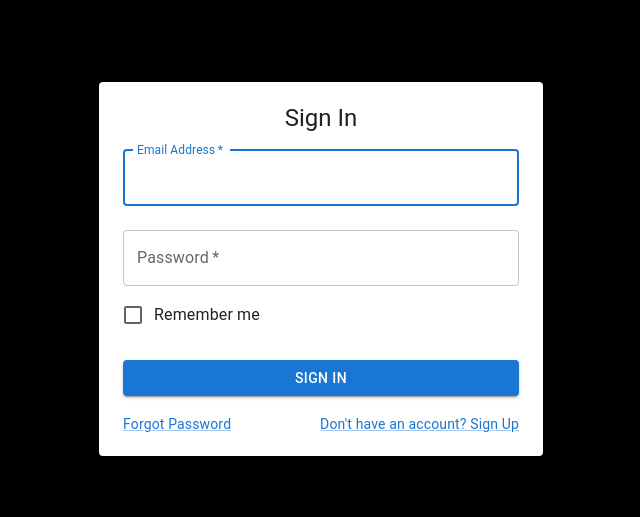
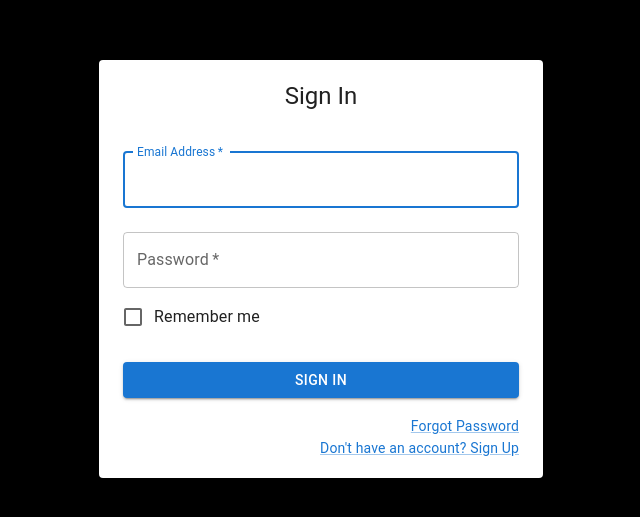
Before and after one commit to richardcolachagua/dream-closet, a React (Create React App) app: page /LoginPage in a window 1280 px wide. Shown: the part 131-648 px from the top of the page, without its empty margins (319-959 px from the left). Built offline with nearby package versions, Linux system fonts and the light colour scheme.

Commit message:
"Login page functionality added"

```diff
--- a/src/frontend/Pages/LoginPage.jsx
+++ b/src/frontend/Pages/LoginPage.jsx
@@ -1,4 +1,4 @@
-import React from "react";
+import React, { useState } from "react";
 import {
   Button,
   TextField,
@@ -16,8 +16,13 @@ import { createTheme, ThemeProvider } from "@mui/material/styles";
 const LoginPage = () => {
   const defaultTheme = createTheme();
 
+  const [email, setEmail] = useState("");
+  const [password, setPassword] = useState("");
+
   const handleLogin = async (event) => {
     event.preventDefault();
+    console.log("email", email);
+    console.log("password", password);
   };
 
   return (
@@ -47,7 +52,7 @@ const LoginPage = () => {
             <Typography component="h1" variant="h5">
               Sign In
             </Typography>
-            <Box>
+            <Box component="form" onSubmit={handleLogin} sx={{ mt: 3 }}>
               <TextField
                 margin="normal"
                 required
@@ -57,6 +62,8 @@ const LoginPage = () => {
                 name="email"
                 autoComplete="email"
                 autoFocus
+                value={email}
+                onChange={(e) => setEmail(e.target.value)}
               />
               <TextField
                 margin="normal"
@@ -67,6 +74,8 @@ const LoginPage = () => {
                 type="password"
                 id="password"
                 autoComplete="current-password"
+                value={password}
+                onChange={(e) => setPassword(e.target.value)}
               />
               <FormControlLabel
                 control={<Checkbox value="remember" color="primary" />}
@@ -80,13 +89,13 @@ const LoginPage = () => {
               >
                 Sign in
               </Button>
-              <Grid container>
-                <Grid item xs>
+              <Grid container justifyContent="flex-end">
+                <Grid item>
                   <Link href="#" variant="body2">
                     Forgot Password
                   </Link>
                 </Grid>
-                <Grid item>
+                <Grid container justifyContent="flex-end">
                   <Link href="#" variant="body2">
                     {"Don't have an account? Sign Up"}
                   </Link>
```
